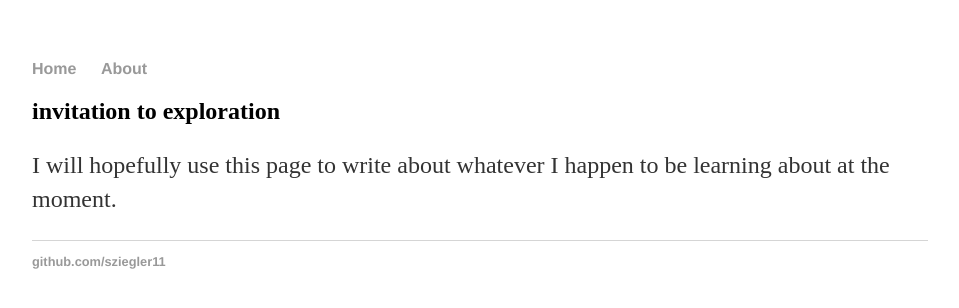
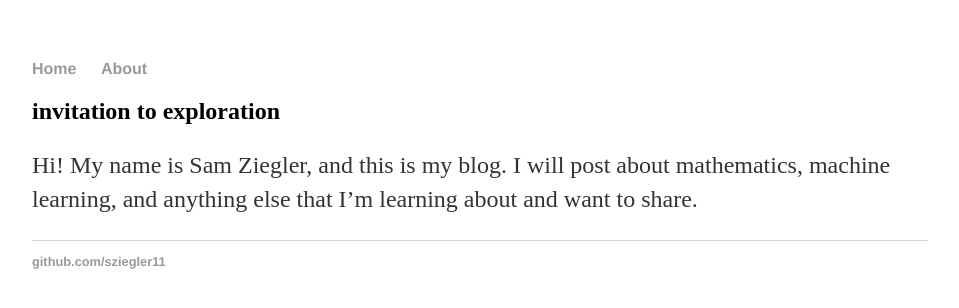
Before and after one commit to sziegler11-zz/sziegler11.github.io, a Jekyll site: the page built from index.md, in a window 1280 px wide. Shown: the top 308 px of the page, without its empty margins (160-1119 px from the left). Built offline with Jekyll 4.4.1, drawn with Linux system fonts in a browser that asks for light colours; our own code applies the rules of GitHub Pages for plain Markdown files.

Commit message:
edited index and about pages

```diff
--- a/index.md
+++ b/index.md
@@ -1,3 +1,3 @@
 ## invitation to exploration
 
-I will hopefully use this page to write about whatever I happen to be learning about at the moment.
+Hi! My name is Sam Ziegler, and this is my blog. I will post about mathematics, machine learning, and anything else that I'm learning about and want to share.
```
Also changed, not shown: about.md (+1 -1 lines).
